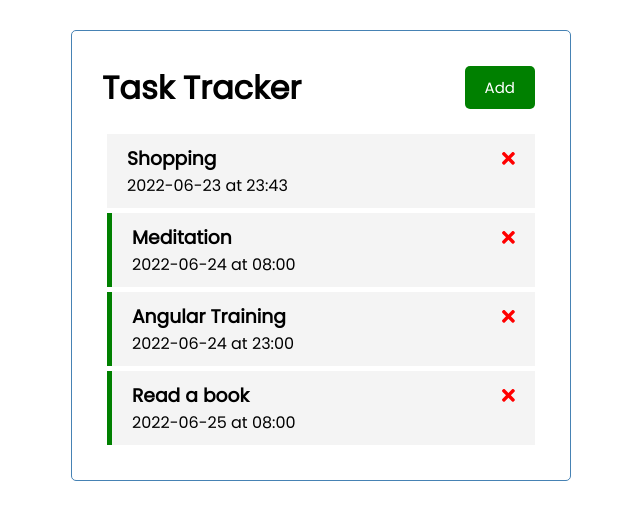
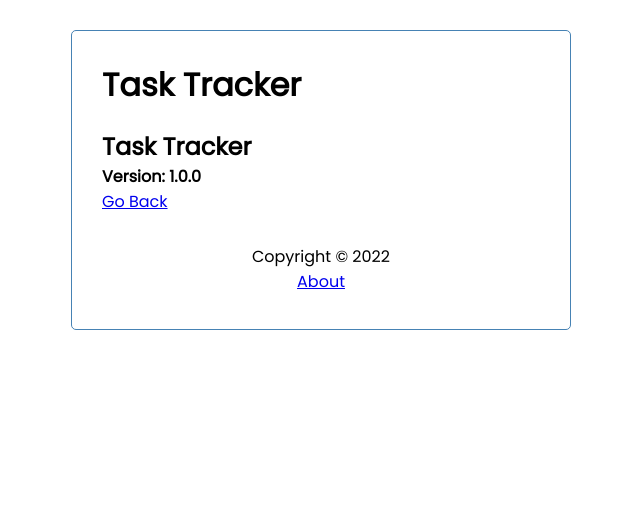
Before and after one commit to HuzefaC/task-tracker, an Angular app: page /about in a window 1280 px wide. Shown: the top 520 px of the page, without its empty margins (319-959 px from the left). Built offline with nearby package versions, Linux system fonts and the light colour scheme; data requests are answered from the project's data file.

Commit message:
feat: add footer and routing

```diff
--- a/db.json
+++ b/db.json
@@ -3,19 +3,19 @@
     {
       "text": "Shopping",
       "day": "2022-06-23 at 23:43",
-      "reminder": false,
+      "reminder": true,
       "id": 7
     },
     {
       "text": "Meditation",
       "day": "2022-06-24 at 08:00",
-      "reminder": true,
+      "reminder": false,
       "id": 8
     },
     {
       "text": "Angular Training",
       "day": "2022-06-24 at 23:00",
-      "reminder": true,
+      "reminder": false,
       "id": 9
     },
     {
--- a/src/app/app.component.html
+++ b/src/app/app.component.html
@@ -1,4 +1,5 @@
 <div class="container">
   <app-header></app-header>
-  <app-tasks></app-tasks>
+  <router-outlet></router-outlet>
+  <app-footer></app-footer>
 </div>
--- a/src/app/app.module.ts
+++ b/src/app/app.module.ts
@@ -2,6 +2,8 @@
 import { BrowserModule } from '@angular/platform-browser';
 import { FontAwesomeModule } from '@fortawesome/angular-fontawesome';
 import { HttpClientModule } from '@angular/common/http';
+import { FormsModule } from '@angular/forms';
+import { RouterModule, Routes } from '@angular/router';
 
 import { AppComponent } from './app.component';
 import { HeaderComponent } from './components/header/header.component';
@@ -9,7 +11,13 @@
 import { TasksComponent } from './components/tasks/tasks.component';
 import { TaskItemComponent } from './components/task-item/task-item.component';
 import { AddTaskComponent } from './components/add-task/add-task.component';
-import { FormsModule } from '@angular/forms';
+import { AboutComponent } from './components/about/about.component';
+import { FooterComponent } from './components/footer/footer.component';
+
+const appRoutes: Routes = [
+  { path: '', component: TasksComponent },
+  { path: 'about', component: AboutComponent },
+];
 
 @NgModule({
   declarations: [
@@ -19,8 +27,16 @@
     TasksComponent,
     TaskItemComponent,
     AddTaskComponent,
+    AboutComponent,
+    FooterComponent,
   ],
-  imports: [BrowserModule, FontAwesomeModule, HttpClientModule, FormsModule],
+  imports: [
+    BrowserModule,
+    FontAwesomeModule,
+    HttpClientModule,
+    FormsModule,
+    RouterModule.forRoot(appRoutes, { enableTracing: true }),
+  ],
   providers: [],
   bootstrap: [AppComponent],
 })
--- /dev/null
+++ b/src/app/components/about/about.component.html
@@ -0,0 +1,5 @@
+<div>
+  <h2>Task Tracker</h2>
+  <h4>Version: 1.0.0</h4>
+  <a routerLink="/">Go Back</a>
+</div>
--- /dev/null
+++ b/src/app/components/about/about.component.ts
@@ -0,0 +1,15 @@
+import { Component, OnInit } from '@angular/core';
+
+@Component({
+  selector: 'app-about',
+  templateUrl: './about.component.html',
+  styleUrls: ['./about.component.css']
+})
+export class AboutComponent implements OnInit {
+
+  constructor() { }
+
+  ngOnInit(): void {
+  }
+
+}
--- /dev/null
+++ b/src/app/components/footer/footer.component.css
@@ -0,0 +1,4 @@
+footer {
+  margin-top: 30px;
+  text-align: center;
+}
--- /dev/null
+++ b/src/app/components/footer/footer.component.html
@@ -0,0 +1,4 @@
+<footer>
+  <p>Copyright &copy; 2022</p>
+  <a routerLink="/about">About</a>
+</footer>
--- /dev/null
+++ b/src/app/components/footer/footer.component.ts
@@ -0,0 +1,15 @@
+import { Component, OnInit } from '@angular/core';
+
+@Component({
+  selector: 'app-footer',
+  templateUrl: './footer.component.html',
+  styleUrls: ['./footer.component.css']
+})
+export class FooterComponent implements OnInit {
+
+  constructor() { }
+
+  ngOnInit(): void {
+  }
+
+}
--- a/src/app/components/header/header.component.html
+++ b/src/app/components/header/header.component.html
@@ -1,6 +1,7 @@
 <header>
   <h1>{{ title }}</h1>
   <app-buttons
+    *ngIf="hasRoute('/')"
     color="{{ showAddTask ? 'red' : 'green' }}"
     text="{{ showAddTask ? 'Close' : 'Add' }}"
     (btnClick)="toggleAddTask()"
--- a/src/app/components/header/header.component.ts
+++ b/src/app/components/header/header.component.ts
@@ -1,6 +1,7 @@
 import { Component, OnInit } from '@angular/core';
 import { Subscription } from 'rxjs';
 import { UiService } from 'src/app/services/ui.service';
+import { Router } from '@angular/router';
 
 @Component({
   selector: 'app-header',
@@ -12,7 +13,7 @@
   showAddTask: boolean = false;
   subscription: Subscription;
 
-  constructor(private uiService: UiService) {
+  constructor(private uiService: UiService, private router: Router) {
     this.subscription = this.uiService
       .onToggle()
       .subscribe((value) => (this.showAddTask = value));
@@ -23,4 +24,8 @@
   toggleAddTask() {
     this.uiService.toggleAddTask();
   }
+
+  hasRoute(route: string) {
+    return this.router.url === route;
+  }
 }
```
Also changed, not shown: src/app/components/about/about.component.css (added), 2 other files (tests, documents, lock files or other folders).
